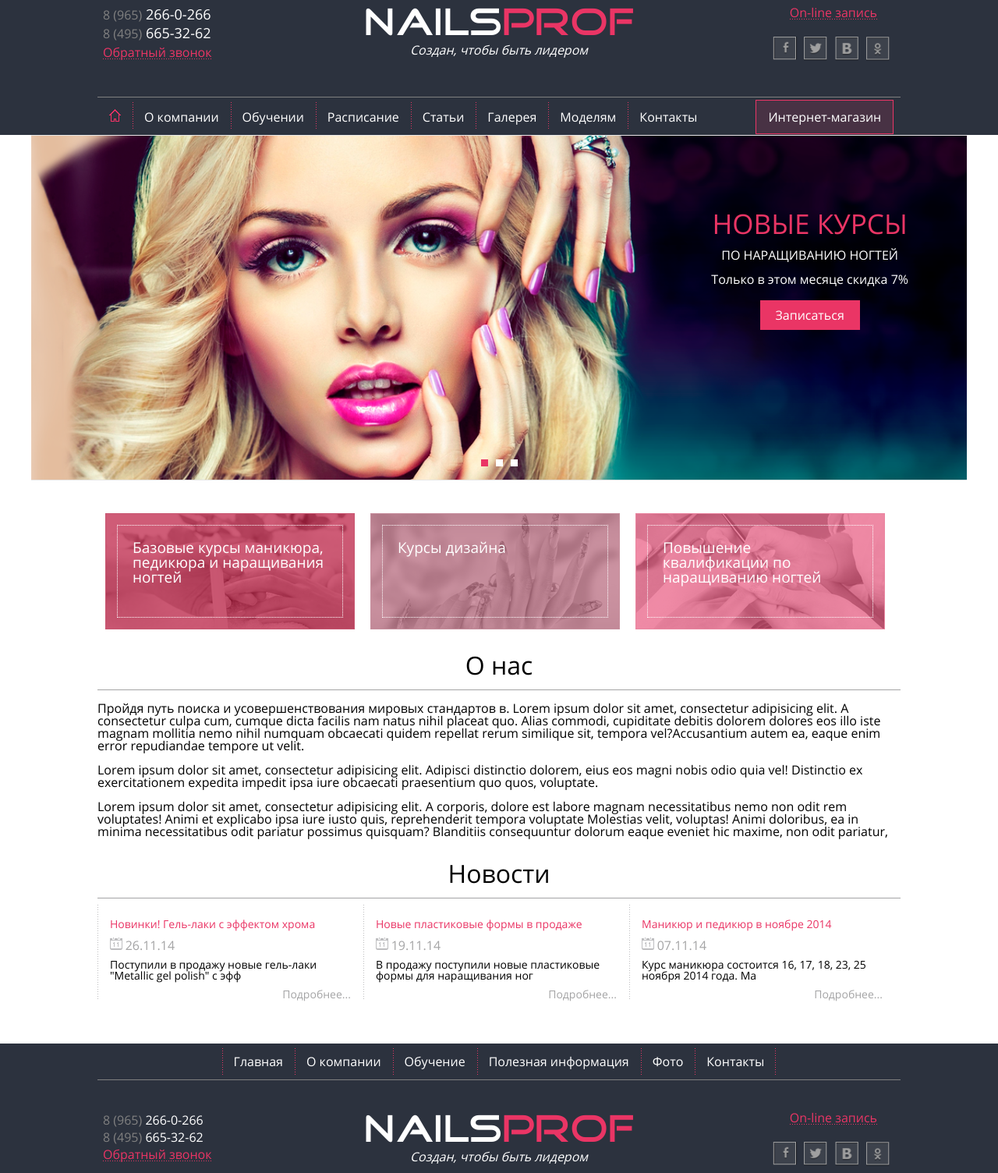
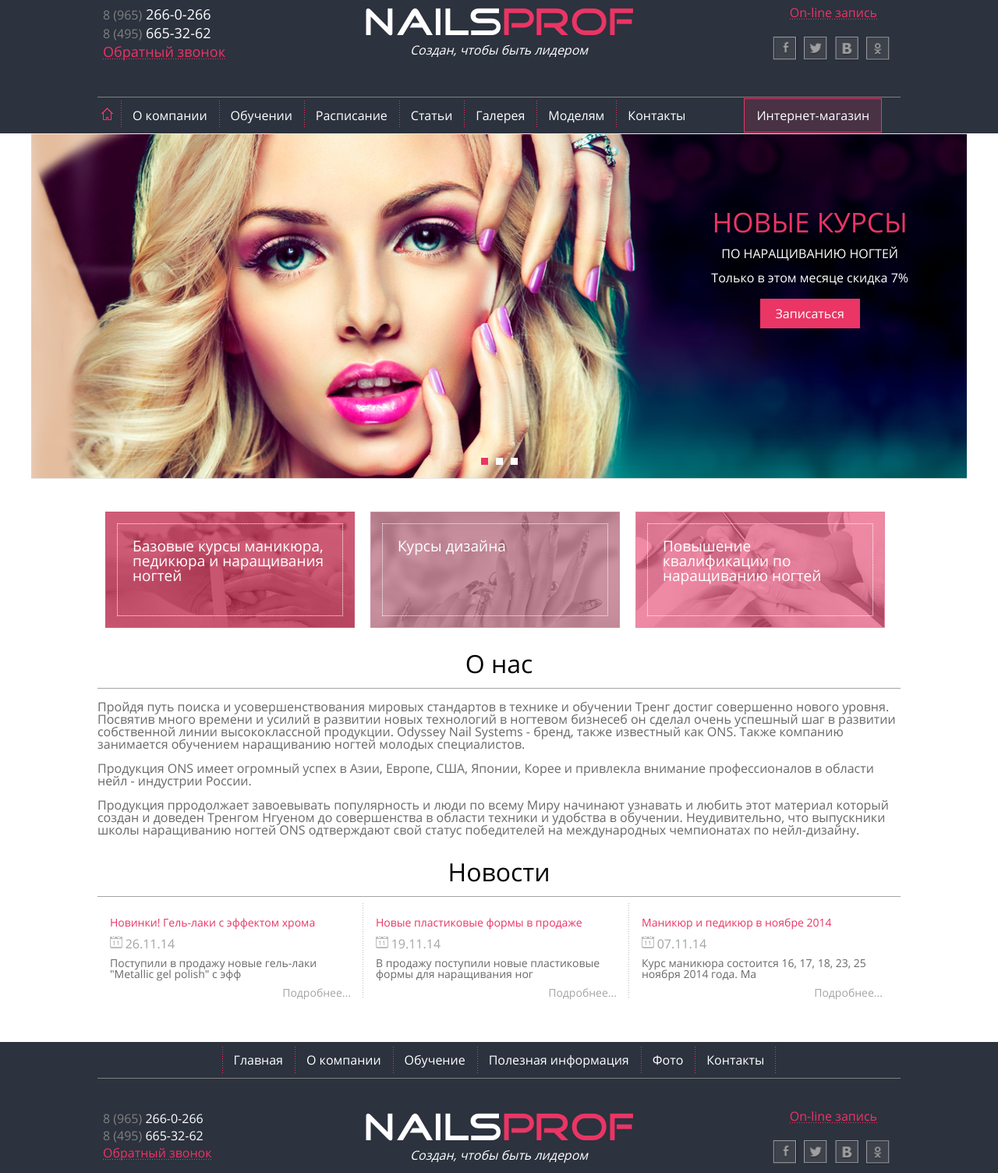
Before and after one commit to nastasiakh/NailsProfi, a plain HTML site: page index.html in a window 1280 px wide. Shown: the part 34-1538 px from the top of the page at 78% size. Drawn offline with Linux system fonts and the light colour scheme.

Commit message:
A few last changes

```diff
--- a/css/style.css
+++ b/css/style.css
@@ -234,6 +234,11 @@ header nav ul li:last-child:after{
 nav ul li a:hover {
 	color: #ea3565;
 }
+.home{
+	background-image: url(../images/home.png);
+	background-repeat: no-repeat;
+	background-position: 5px 11px;
+}
 .sub-menu{
 	display: none;
 }
@@ -326,6 +331,7 @@ nav ul li a:hover {
 	width: 9px;
 	margin: 5px;
 	background-color: white;
+	box-shadow: #494e58;
 }
 .active{
 	background-color: #ea3565 !important;
@@ -386,14 +392,13 @@ nav ul li a:hover {
 }
 
 
-
 /*About section*/
 .about{
-	color: black;
 	margin-top: 30px;
 	margin-bottom: 30px;
 }
 h2{
+	color: black;
 	font-size: 32px;
 	text-align: center;
 	padding-bottom: 15px;
@@ -401,13 +406,14 @@ h2{
 }
 .about p{
 	margin-top: 15px;
+	color: dimgrey;
 }
 
 /*News*/
 .news{
 	margin-top: 20px;
 	margin-bottom: 20px;
-	color: black;
+	color: dimgrey;
 	font-size:0 ;
 }
 .post-preview{
@@ -436,9 +442,9 @@ h2{
 	content: "";
 	position: absolute;
 	bottom: 0;
-	left: -16px;
+	right: -16px;
 }
-.post-preview:first-child:after{
+.post-preview:last-child:after{
 	content: none;
 }
 
--- a/index.html
+++ b/index.html
@@ -19,9 +19,7 @@
 								<span class="grey">8 (495)</span> 665-32-62
 							</a>
 
-							<a class="callback pink" href="#">
-								<span class="pink">Обратный звонок</span>
-							</a>
+							<a class="callback pink" href="#">Обратный звонок</a>
 						</div>
 					</div>
 					<div class="logo width-50 float-left">
@@ -59,7 +57,7 @@
 
 				<nav>
 					<ul>
-						<li><a href="#"><img src="images/home.png" alt="home"/></a></li>
+						<li><a href="#" class="home"></a></li>
 						<li class="top-menu"><a href="#">О компании</a>
 							<ul class="sub-menu">
 								<li><a href="#">О нас</a></li>
@@ -119,9 +117,9 @@
 
 			<section class="about container">
 				<h2>О нас</h2>
-				<p>Пройдя путь поиска и усовершенствования мировых стандартов в. Lorem ipsum dolor sit amet, consectetur adipisicing elit. A consectetur culpa cum, cumque dicta facilis nam natus nihil placeat quo. Alias commodi, cupiditate debitis dolorem dolores eos illo iste magnam mollitia nemo nihil numquam obcaecati quidem repellat rerum similique sit, tempora vel?Accusantium autem ea, eaque enim error repudiandae tempore ut velit.</p>
-				<p>Lorem ipsum dolor sit amet, consectetur adipisicing elit. Adipisci distinctio dolorem, eius eos magni nobis odio quia vel! Distinctio ex exercitationem expedita impedit ipsa iure obcaecati praesentium quo quos, voluptate.</p>
-				<p>Lorem ipsum dolor sit amet, consectetur adipisicing elit. A corporis, dolore est labore magnam necessitatibus nemo non odit rem voluptates! Animi et explicabo ipsa iure iusto quis, reprehenderit tempora voluptate Molestias velit, voluptas! Animi doloribus, ea in minima necessitatibus odit pariatur possimus quisquam? Blanditiis consequuntur dolorum eaque eveniet hic maxime, non odit pariatur, </p>
+				<p>Пройдя путь поиска и усовершенствования мировых стандартов в технике и обучении Тренг достиг совершенно нового уровня. Посвятив много времени и усилий в развитии новых технологий в ногтевом бизнесеб он сделал очень успешный шаг в развитии собственной линии высококлассной продукции. Odyssey Nail Systems - бренд, также известный как ONS. Также компанию занимается обучением наращиванию ногтей молодых специалистов.</p>
+				<p>Продукция ONS имеет огромный успех в Азии, Европе, США, Японии, Корее и привлекла внимание профессионалов в области нейл - индустрии России.</p>
+				<p>Продукция прродолжает завоевывать популярность и люди по всему Миру начинают узнавать и любить этот материал который создан и доведен Тренгом Нгуеном до совершенства в области техники и удобства в обучении. Неудивительно, что выпускники школы наращиванию ногтей ONS одтверждают свой статус победителей на международных чемпионатах по нейл-дизайну.   </p>
 			</section>
 
 			<section class="news container">
@@ -181,14 +179,14 @@
 								<span class="grey">8 (495)</span> 665-32-62
 							</a>
 
-							<a class="callback" href="#"><span class="pink">Обратный звонок</span></a>
+							<a class="callback pink" href="#">Обратный звонок</a>
 						</div>
 
 					</div>
 
 					<div class="logo width-50 float-left">
 						<div class="logo-name">
-							<span>Nails<span class="pink">Prof</span></span>
+							<a href="#"><span>Nails<span class="pink">Prof</span></span></a>
 						</div>
 						<div class="logo-slogan">
 							<span>Создан, чтобы быть лидером</span>
```
